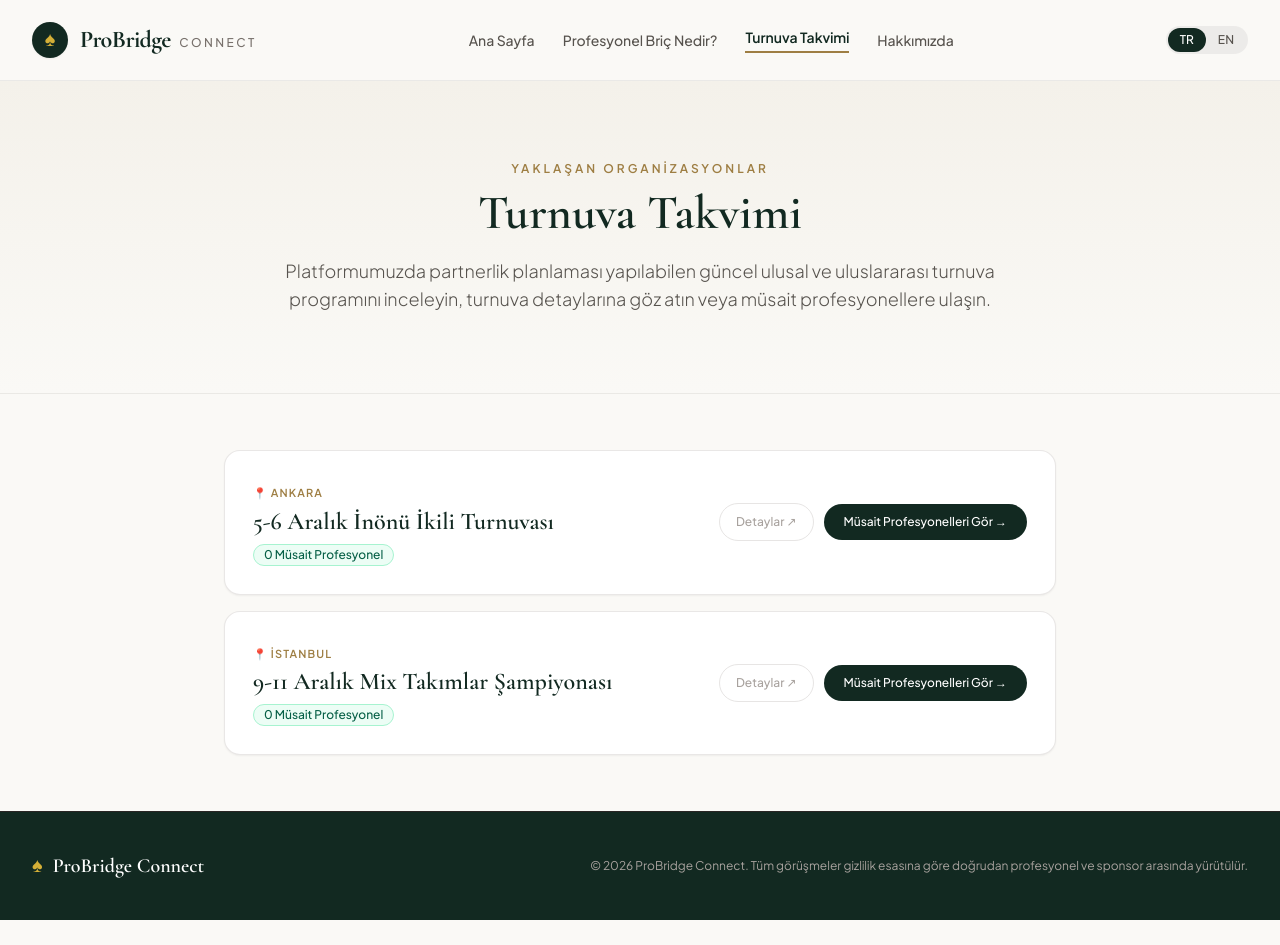
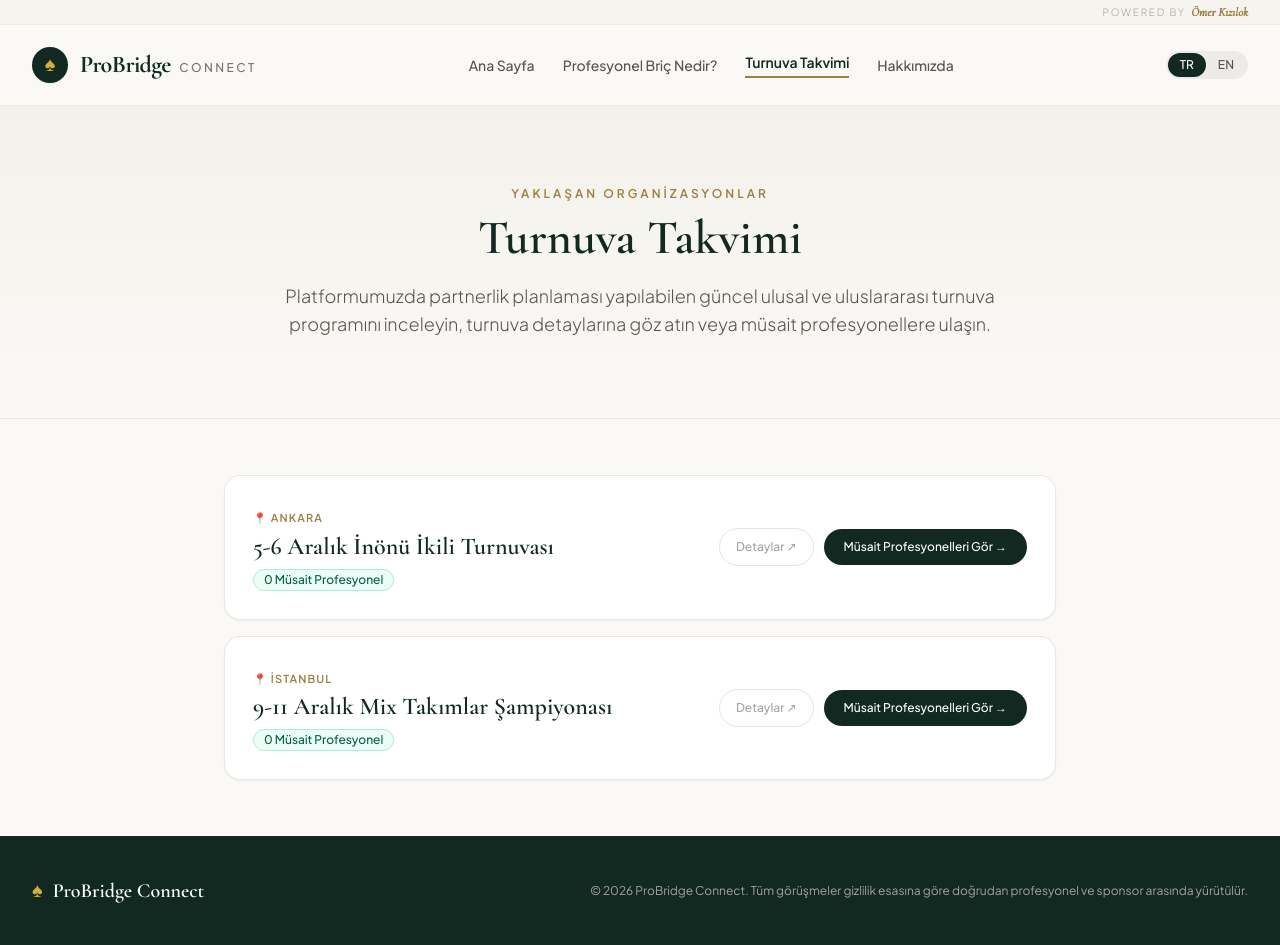
Before and after one commit to omerkizilok/probridgeconnect, a plain HTML site: page takvim.html in a window 1280 px wide. Before the commit the page ends 920 px from the top, so only its background shows below. Drawn offline with nearby package versions, Linux system fonts and the light colour scheme; no server answers.

Commit message:
Update takvim.html

```diff
--- a/takvim.html
+++ b/takvim.html
@@ -17,6 +17,15 @@
 <body class="antialiased selection:bg-[#122921] selection:text-white flex flex-col min-h-screen">
 
   <header class="sticky top-0 z-40 bg-[#FAF9F6]/95 backdrop-blur-md border-b border-stone-200/80">
+    <!-- Sağ Üst Zarif İmza Şeridi -->
+    <div class="border-b border-stone-200/50 bg-[#F4F1EA]/60">
+      <div class="max-w-7xl mx-auto px-4 sm:px-6 lg:px-8 h-6 flex items-center justify-end">
+        <span class="text-[10px] tracking-[0.18em] text-stone-400 font-light">
+          POWERED BY <span class="font-serif-luxury italic text-xs tracking-normal text-[#9E7E43] font-semibold ml-0.5">Ömer Kızılok</span>
+        </span>
+      </div>
+    </div>
+
     <div class="max-w-7xl mx-auto px-4 sm:px-6 lg:px-8 h-20 flex items-center justify-between">
       <a href="index.html" class="flex items-center gap-3">
         <div class="w-9 h-9 rounded-full emerald-bg flex items-center justify-center text-[#D4AF37] font-serif-luxury text-xl font-bold shadow-sm">♠</div>
@@ -85,7 +94,6 @@
     let tournaments = [];
     let approvedProfiles = [];
 
-    // Hazır olan turnuva sayfalarının linklerini buraya (veya Supabase tournaments tablosundaki details_url/url sütununa) ekleyebilirsin:
     const customTournamentLinks = {
       // 't1': 'https://www.tbricfed.org/...',
       // 't2': 'https://example.com/turnuva-programi'
```
